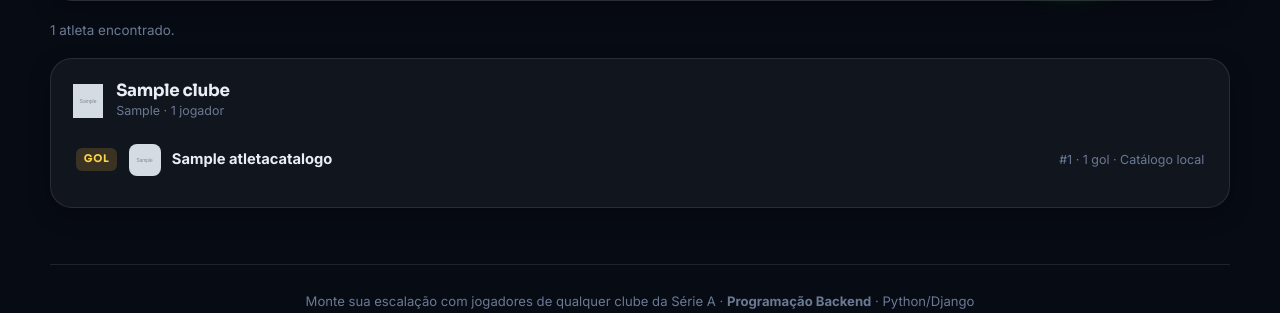
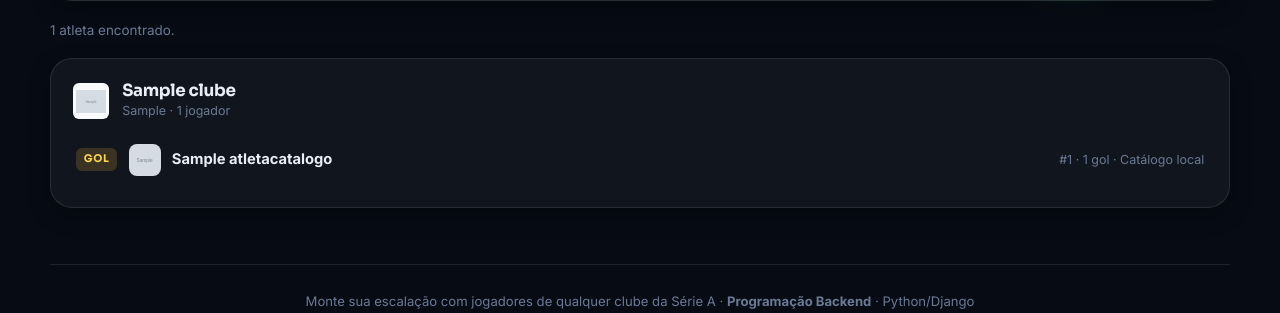
Before and after one commit to rafaeljs08/escalacao-brasileirao, a Django app: page /atletas/ in a window 1280 px wide. Shown: the part 405-718 px from the top of the page. Run offline with Django 5.2, Linux system fonts and the light colour scheme; tables that the repository leaves empty hold one stand-in row (values such as "Sample post"); grey boxes marked "Sample" are stand-in pictures.

Commit message:
Deixa os escudos visíveis no fundo escuro do catálogo.
Os PNGs 60×60 do Cartola (especialmente pretos) sumiam no tema escuro;
o catálogo agora sempre renderiza o escudo público sobre um fundo claro.

Co-authored-by: rafaeljs08 <rafaeljs08@hotmail.com>

```diff
--- a/futebol/static/futebol/css/app.css
+++ b/futebol/static/futebol/css/app.css
@@ -315,6 +315,10 @@ a { color: inherit; }
     width: 26px;
     height: 29px;
     margin-right: -8px;
+    object-fit: contain;
+    background: #f8fafc;
+    border-radius: 4px;
+    padding: 1px;
     filter: drop-shadow(0 2px 5px rgba(0, 0, 0, 0.5));
 }
 
@@ -396,8 +400,12 @@ a { color: inherit; }
 }
 
 .elenco-item__escudo {
-    width: 30px;
-    height: 34px;
+    width: 36px;
+    height: 36px;
+    object-fit: contain;
+    background: #f8fafc;
+    border-radius: 6px;
+    padding: 3px;
 }
 
 .elenco-item__nome {
--- a/futebol/templates/futebol/atletas_catalogo.html
+++ b/futebol/templates/futebol/atletas_catalogo.html
@@ -54,9 +54,7 @@
 {% for grupo in agrupados %}
 <section class="catalogo-clube card">
     <header class="catalogo-clube__topo">
-        {% if grupo.clube.escudo %}
-        <img src="{{ grupo.clube.escudo_publico }}" alt="" class="elenco-item__escudo">
-        {% endif %}
+        <img src="{{ grupo.clube.escudo_publico }}" alt="{{ grupo.clube.sigla }}" class="elenco-item__escudo">
         <div>
             <h2>{{ grupo.clube.nome }}</h2>
             <p class="elenco-item__sub">{{ grupo.clube.sigla }} · {{ grupo.atletas|length }} jogador{{ grupo.atletas|length|pluralize:"es" }}</p>
```
